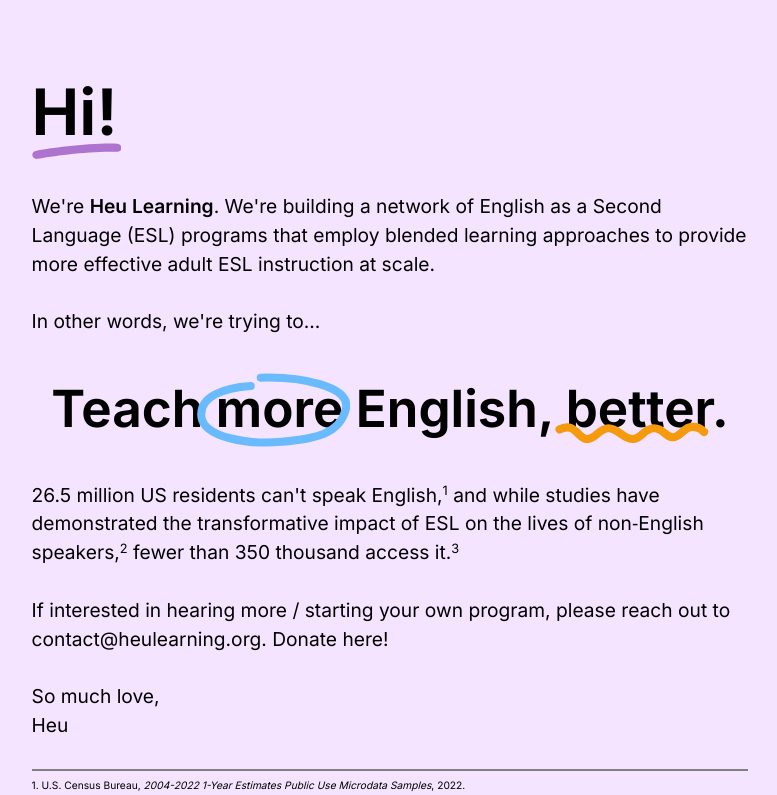
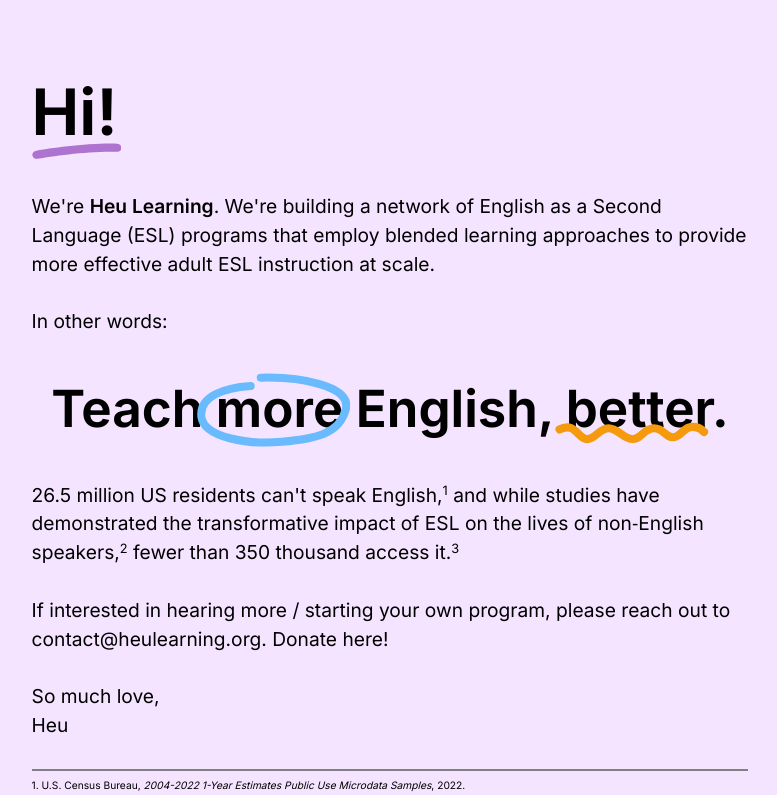
Before and after one commit to juliaying26/HeuLandingPage, a Next.js app in the folder frontend/: page / in a window 1280 px wide. Shown: the top 795 px of the page, without its empty margins (250-1027 px from the left). Built offline with nearby package versions, Linux system fonts and the light colour scheme.

Commit message:
edited in other words

```diff
--- a/frontend/components/body.tsx
+++ b/frontend/components/body.tsx
@@ -6,7 +6,7 @@
         <div className={styles.body}>
             <div>We&apos;re <div className={styles.boldText}>Heu Learning</div>. We&apos;re building a network of English as a Second Language (ESL) programs that employ blended learning approaches to provide more effective adult ESL instruction at scale.</div>
             <br></br>
-            <div>In other words, we&apos;re trying to...</div>
+            <div>In other words:</div>
             <br></br>
             <Hook />
             <br></br>
```
